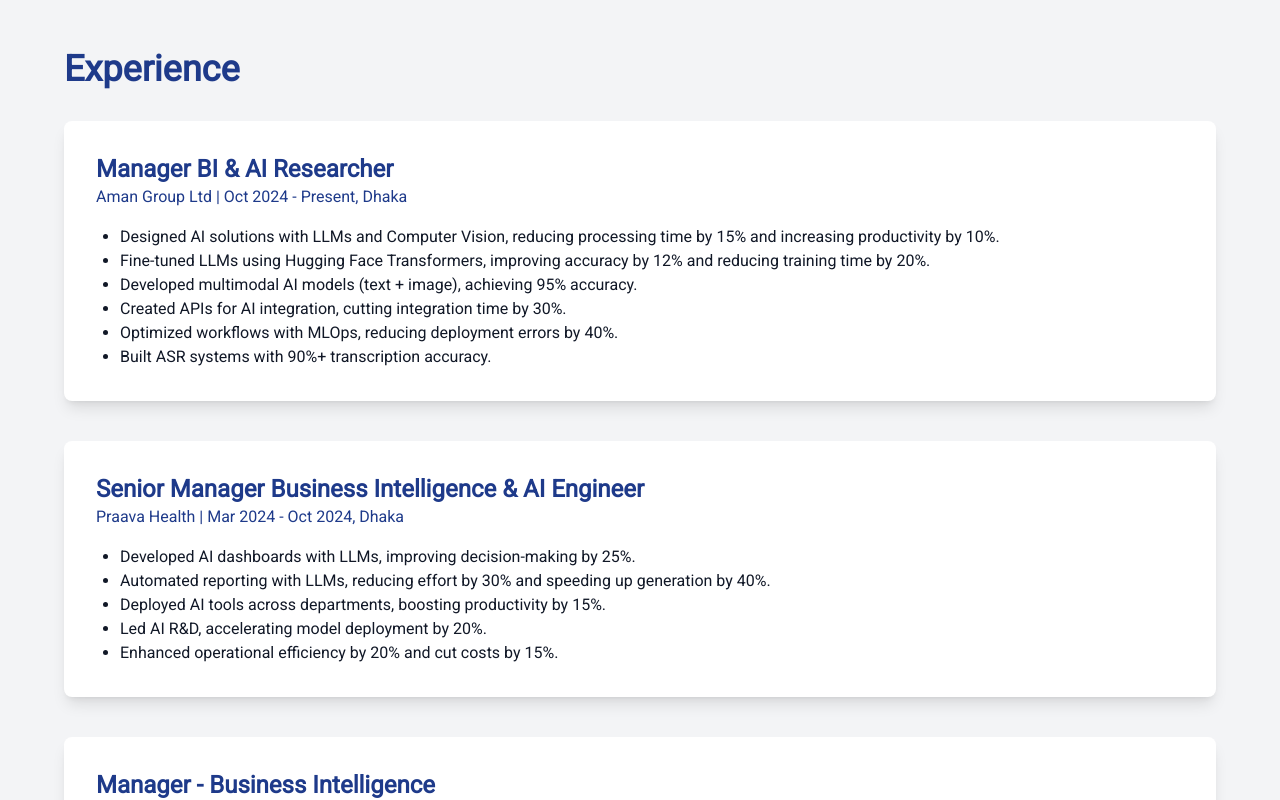
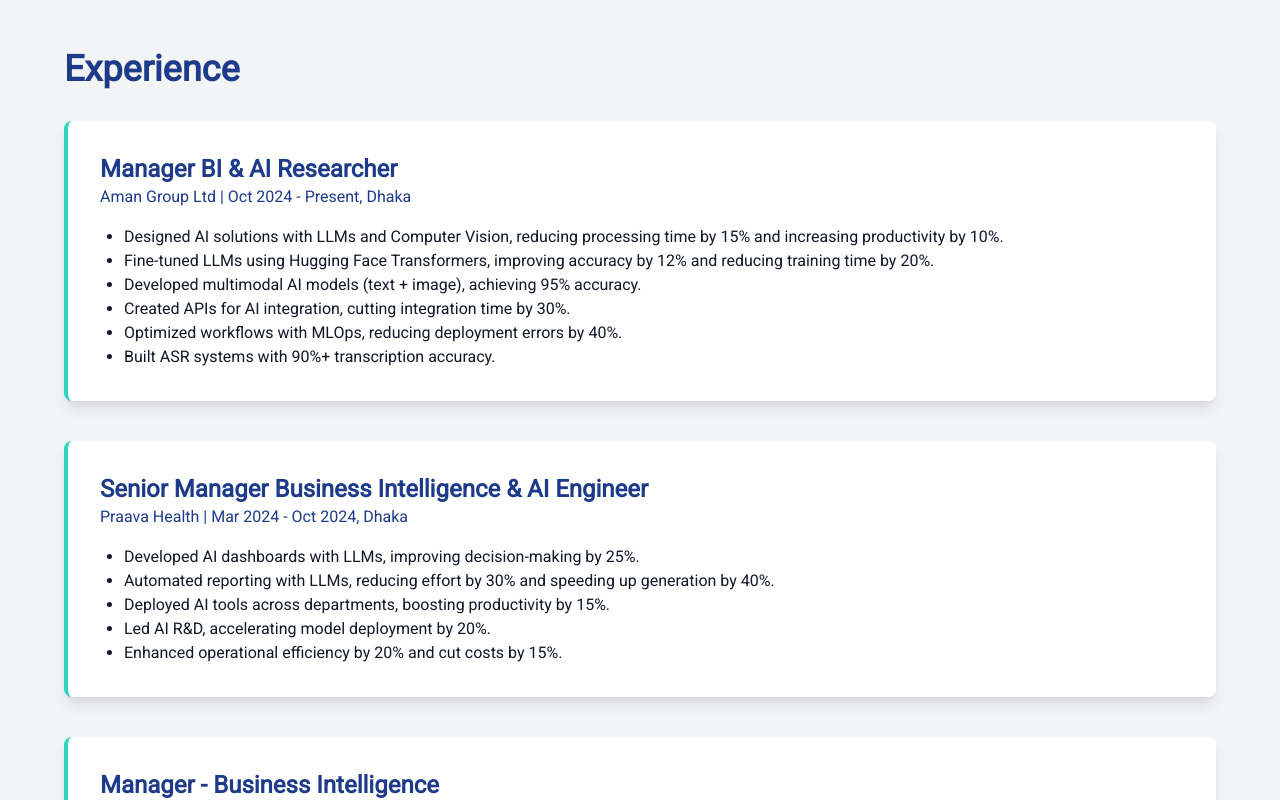
Before and after one commit to basudabC/portfolio, a Next.js app: page / in a window 1280 px wide. Shown: the part 700-1500 px from the top of the page. Built offline with nearby package versions, Linux system fonts and the light colour scheme.

Commit message:
Update globals.css

```diff
--- a/styles/globals.css
+++ b/styles/globals.css
@@ -15,5 +15,9 @@
 }
 
 .card {
-  @apply bg-white p-8 rounded-lg shadow-lg;
+  @apply bg-white p-8 rounded-lg shadow-lg border-l-4 border-corp-teal;
 }
+
+.btn {
+  @apply inline-block bg-corp-gold text-corp-blue py-3 px-8 rounded-full text-lg font-semibold hover:bg-corp-coral transition;
+}
```
